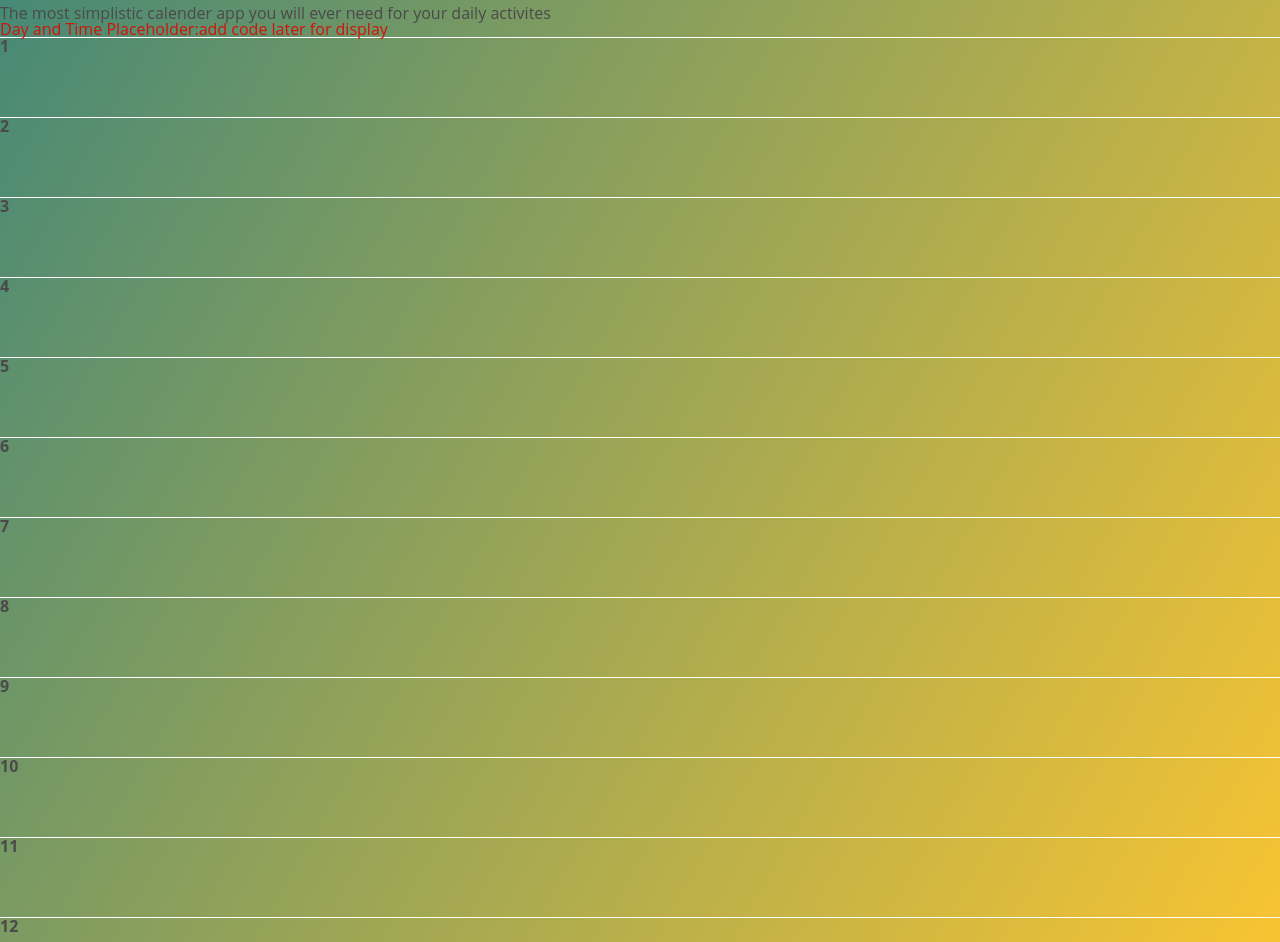
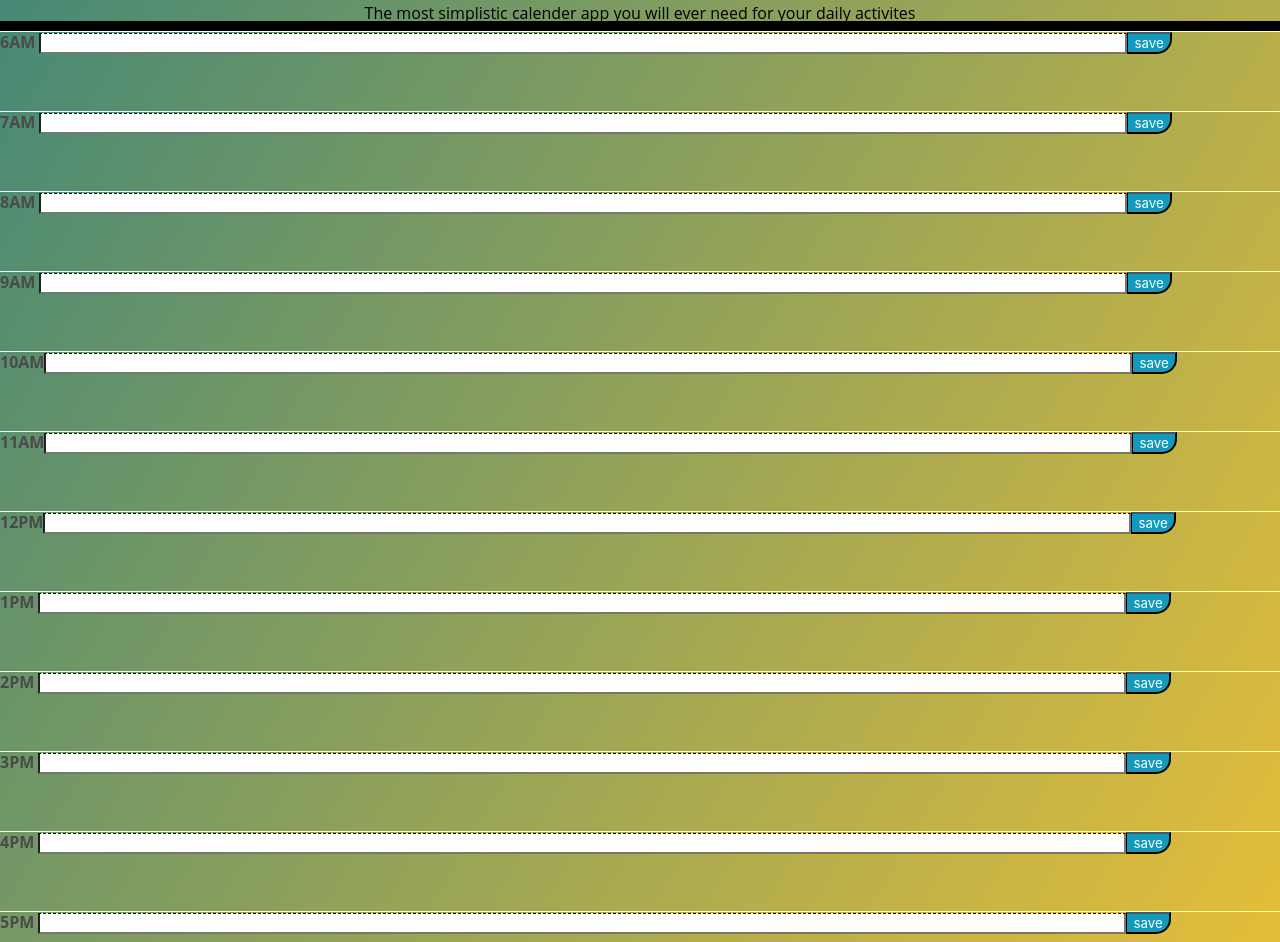
Before and after one commit to gpmike31/ultimate-workday-scheduler, a plain HTML site: page index-structure.html in a window 1280 px wide. Shown: the part 55-997 px from the top of the page. Drawn offline with nearby package versions, Linux system fonts and the light colour scheme; files that its build step writes are made by us from their sources; files whose address does not match are found by name.

Commit message:
edited div classes, input saveBtn DOM and styled sizing of row classes

```diff
--- a/Assets/style.css
+++ b/Assets/style.css
@@ -14,7 +14,7 @@ textarea{
     padding: 10px;
 }
 
-.jumbotron {
+.landing-title {
     text-align: center;
     background-color: transparent;
     color: black;
--- a/index-structure.html
+++ b/index-structure.html
@@ -12,27 +12,51 @@
     <link rel="stylesheet" href="./assets/css/style.css">
 </head>
 
-<header class="landing-title">
-    <h1 class="title">Work Day Scheduler</h1>
-    <p class="lead">The most simplistic calender app you will ever need for your daily activites</p>
-    <p id="currentDay" class="lead">Day and Time Placeholder:add code later for display</p>
-</header>
+<body>
+    <header class="landing-title">
+        <h1 class="title">Work Day Scheduler</h1>
+        <p class="lead">The most simplistic calender app you will ever need for your daily activites</p>
+        <p id="currentDay" class="lead"></p>
+    </header>
 
-<body>
     <div class="calender">
         <!--Timeblocks go here-->
-        <div class="row">1</div>
-        <div class="row">2</div>
-        <div class="row">3</div>
-        <div class="row">4</div>
-        <div class="row">5</div>
-        <div class="row">6</div>
-        <div class="row">7</div>
-        <div class="row">8</div>
-        <div class="row">9</div>
-        <div class="row">10</div>
-        <div class="row">11</div>
-        <div class="row">12</div>
+        <div class="row">6AM <input type="text" class="hour" id="6" data-index="6" style="width: 85%" ;><input type="button"
+       value="save" class="saveBtn" /><i class="fa fa-trash fa-2x trashBtn"></i></div>
+        <div class="row">7AM <input type="text" class="hour" id="7" data-index="6" style="width: 85%" ;><input type="button"
+            value="save" class="saveBtn" /><i class="fa fa-trash fa-2x trashBtn"></i></div>
+        <div class="row">8AM <input type="text" class="hour" id="8" data-index="8" style="width: 85%" ;><input type="button"
+            value="save" class="saveBtn" /><i class="fa fa-trash fa-2x trashBtn"></i></div>
+        <div class="row">9AM <input type="text" class="hour" id="9" data-index="9" style="width: 85%" ;><input type="button"
+            value="save" class="saveBtn" /><i class="fa fa-trash fa-2x trashBtn"></i></div>
+        <div class="row">10AM<input type="text" class="hour" id="10" data-index="10" style="width: 85%" ;><input
+            type="button" value="save" class="saveBtn" /><i class="fa fa-trash fa-2x trashBtn"></i></div>
+        <div class="row">11AM<input type="text" class="hour" id="11" data-index="11" style="width: 85%" ;><input
+            type="button" value="save" class="saveBtn" /><i class="fa fa-trash fa-2x trashBtn"></i></div>
+        <div class="row">12PM<input type="text" class="hour" id="12" data-index="12" style="width: 85%" ;><input
+            type="button" value="save" class="saveBtn" /><i class="fa fa-trash fa-2x trashBtn"></i></div>
+        <div class="row">1PM <input type="text" class="hour" id="13" data-index="13" style="width: 85%" ;><input
+            type="button" value="save" class="saveBtn" /><i class="fa fa-trash fa-2x trashBtn"></i></div>
+        <div class="row">2PM <input type="text" class="hour" id="14" data-index="14" style="width: 85%" ;><input
+            type="button" value="save" class="saveBtn" /><i class="fa fa-trash fa-2x trashBtn"></i></div>
+        <div class="row">3PM <input type="text" class="hour" id="15" data-index="15" style="width: 85%" ;><input
+            type="button" value="save" class="saveBtn" /><i class="fa fa-trash fa-2x trashBtn"></i></div>
+        <div class="row">4PM <input type="text" class="hour" id="16" data-index="16" style="width: 85%" ;><input
+            type="button" value="save" class="saveBtn" /><i class="fa fa-trash fa-2x trashBtn"></i></div>
+        <div class="row">5PM <input type="text" class="hour" id="17" data-index="17" style="width: 85%" ;><input
+            type="button" value="save" class="saveBtn" /><i class="fa fa-trash fa-2x trashBtn"></i></div>
+        <div class="row">6PM <input type="text" class="hour" id="18" data-index="18" style="width: 85%" ;><input
+            type="button" value="save" class="saveBtn" /><i class="fa fa-trash fa-2x trashBtn"></i></div>
+        <div class="row">7PM <input type="text" class="hour" id="19" data-index="19" style="width: 85%" ;><input
+            type="button" value="save" class="saveBtn" /><i class="fa fa-trash fa-2x trashBtn"></i></div>
+        <div class="row">8PM <input type="text" class="hour" id="20" data-index="20" style="width: 85%" ;><input
+            type="button" value="save" class="saveBtn" /><i class="fa fa-trash fa-2x trashBtn"></i></div>
+        <div class="row">9PM <input type="text" class="hour" id="21" data-index="21" style="width: 85%" ;><input
+            type="button" value="save" class="saveBtn" /><i class="fa fa-trash fa-2x trashBtn"></i></div>
+        <div class="row">10PM<input type="text" class="hour" id="22" data-index="22" style="width: 85%" ;><input
+            type="button" value="save" class="saveBtn" /><i class="fa fa-trash fa-2x trashBtn"></i></div>
+
+    </div>
     </div>
 
     <script src="https://cdnjs.cloudflare.com/ajax/libs/jquery/3.4.1/jquery.min.js"></script>
```
